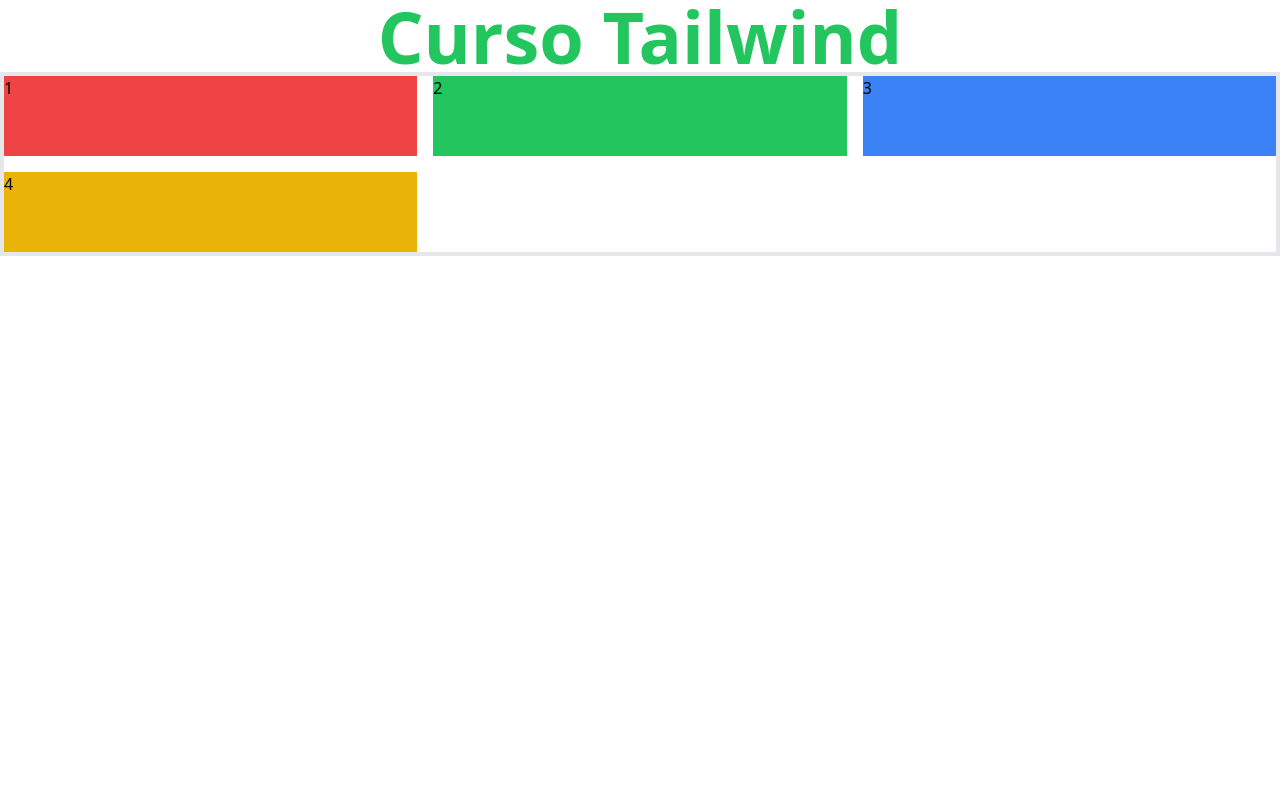
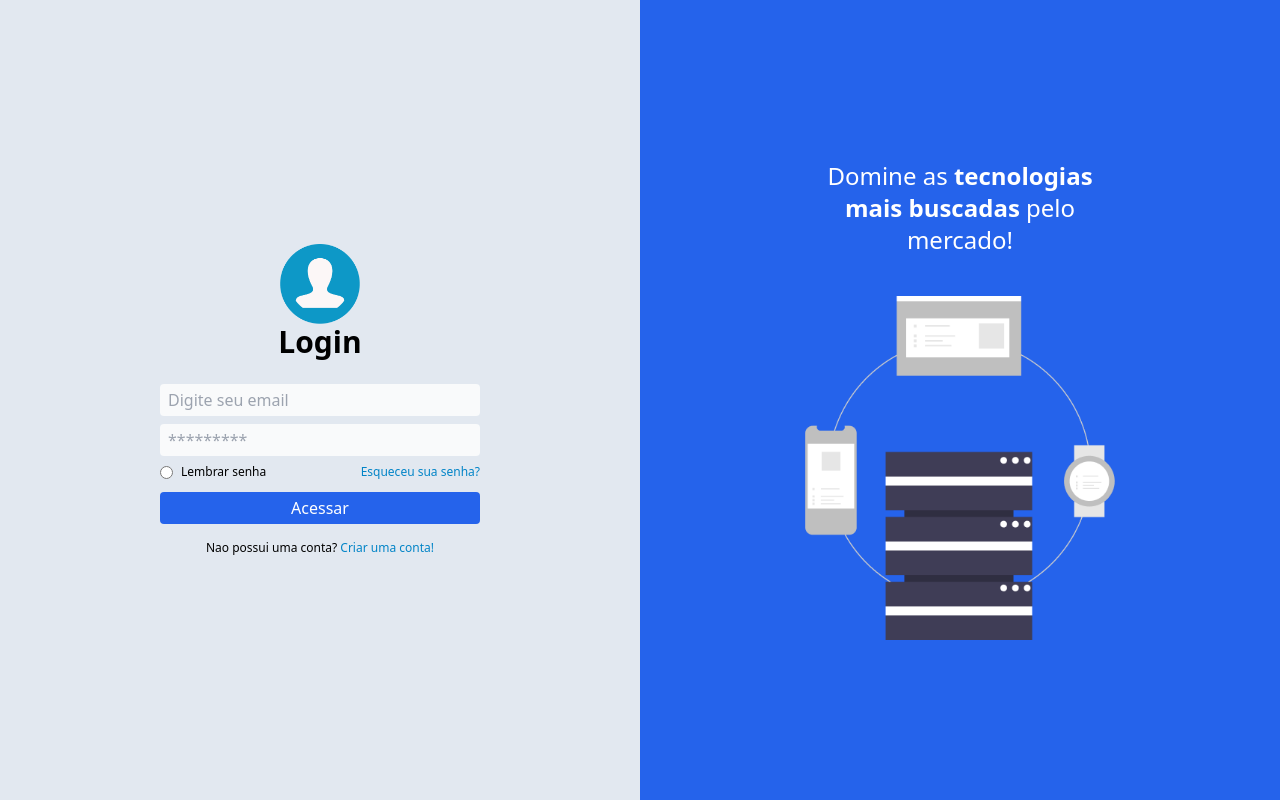
Before and after one commit to AlexsanderKevin/udemy-tailwind, a website: page src/index.html in a window 1280 px wide. Drawn offline with Linux system fonts and the light colour scheme.

Commit message:
projeto login

```diff
--- a/src/index.html
+++ b/src/index.html
@@ -7,14 +7,78 @@
 
   <title>Curso Tailwind</title>
 </head>
-<body>
-  <h1 class="font-semibold text-sky-600 text-center text-2xl sm:text-4xl md:text-7xl sm:text-green-500">Curso Tailwind</h1>
+<body class="bg-slate-200">
 
-  <div class="w-full border-4 grid gap-4 sm:grid-cols-2 md:grid-cols-3">
-    <div class="h-20 bg-red-500">1</div>
-    <div class="h-20 bg-green-500">2</div>
-    <div class="h-20 bg-blue-500">3</div>
-    <div class="h-20 bg-yellow-500">4</div>
-  </div>
+  <main class="flex w-full min-h-screen">
+
+    <section class="flex flex-col flex-1 h-screen justify-center items-center p-4 sm:p-20 lg:p-32">
+
+      <div class="w-full max-w-xs flex flex-col items-center justify-center">
+
+        <img
+          class="h-20 hover:scale-110 duration-300"
+          src="../img/user.png"
+          alt="user image"
+        >
+        <h1 class="text-3xl font-bold mb-6">Login</h1>
+
+        <form action="" class="flex flex-col mb-4 w-full">
+
+          <input
+            class="rounded py-1 px-2 mb-2 outline-none bg-gray-50 focus:bg-white"
+            type="text"
+            placeholder="Digite seu email"
+          >
+          <input
+            class="rounded py-1 px-2 mb-2 outline-none bg-gray-50 focus:bg-white"
+            type="password"
+            placeholder="*********"
+          >
+
+          <div class="flex justify-between items-center mb-3">
+
+            <div class="flex items-center gap-2">
+              <input
+                class=""
+                type="radio"
+                name="radio" id="radio"
+              >
+              <label
+                class="text-xs"
+                for="radio"
+              >Lembrar senha</label>
+            </div>
+
+            <a class="text-xs text-sky-600 hover:text-sky-500 duration-300" href="#">Esqueceu sua senha?</a>
+
+          </div>
+
+          <button
+            class="bg-blue-600 text-white rounded p-1"
+            type="submit"
+          >Acessar</button>
+
+        </form>
+
+        <p class="text-xs">
+          Nao possui uma conta?
+          <a class="text-sky-600 hover:text-sky-500 duration-300" href="#">Criar uma conta!</a>
+        </p>
+      </div>
+
+    </section>
+
+    <section class="hidden h-screen bg-blue-600 flex-1 justify-center items-center md:flex flex-col p-20 lg:p-32">
+
+      <div class="w-full max-w-xs flex flex-col items-center justify-center">
+        <p class="text-center text-white lg:text-2xl mb-5 lg:mb-10">
+          Domine as <strong>tecnologias mais buscadas</strong> pelo mercado!
+        </p>
+        <img src="../img/techs.png" alt="tecnologias usadas no mercado">
+      </div>
+
+    </section>
+
+  </main>
 </body>
 </html>
```
Also changed, not shown: img/techs.png (added), img/user.png (added), styles/output.css.
